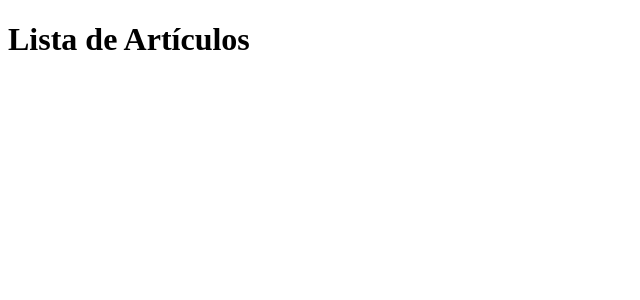
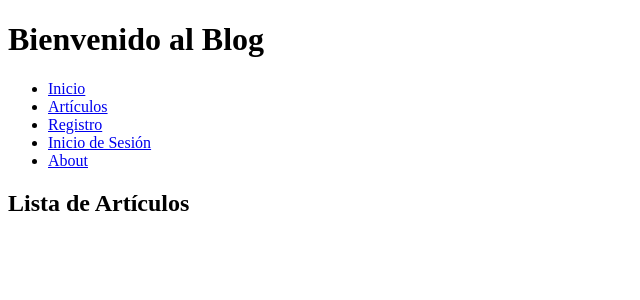
Before and after one commit to Luquidela23/Proyecto_Coderhouse_2, a Django app: template blog/templates/blog/lista_articulos.html in a window 1280 px wide. Shown: the top 300 px of the page, without its empty margins (0-640 px from the left). Run offline with Django 4.2, Linux system fonts and the light colour scheme; the template is opened without the code that fills it, so the values that code supplies are empty.

Commit message:
Cambios en lista_articulos.html y home.html para que la pagina de inicio muestre todas las opciones

```diff
--- a/blog/templates/blog/home.html
+++ b/blog/templates/blog/home.html
@@ -1,12 +1,25 @@
 <!DOCTYPE html>
-<html lang="es">
+<html lang="en">
 <head>
     <meta charset="UTF-8">
     <meta name="viewport" content="width=device-width, initial-scale=1.0">
-    <title>Inicio</title>
+    <title>{% block title %}Home{% endblock %}</title>
 </head>
 <body>
-    <h1>Bienvenido al Blog</h1>
-    <!-- Contenido de la página de inicio -->
+    <header>
+        <h1>Bienvenido al Blog</h1>
+        <nav>
+            <ul>
+                <li><a href="{% url 'home' %}">Inicio</a></li>
+                <li><a href="{% url 'lista_articulos' %}">Artículos</a></li>
+                <li><a href="{% url 'registro' %}">Registro</a></li>
+                <li><a href="{% url 'inicio_sesion' %}">Inicio de Sesión</a></li>
+                <li><a href="{% url 'about' %}">About</a></li>
+            </ul>
+        </nav>
+    </header>
+    <main>
+        {% block content %}{% endblock %}
+    </main>
 </body>
 </html>
--- a/blog/templates/blog/lista_articulos.html
+++ b/blog/templates/blog/lista_articulos.html
@@ -1,12 +1,18 @@
-<!DOCTYPE html>
-<html lang="es">
-<head>
-    <meta charset="UTF-8">
-    <meta name="viewport" content="width=device-width, initial-scale=1.0">
-    <title>Lista de Artículos</title>
-</head>
-<body>
-    <h1>Lista de Artículos</h1>
-    <!-- Mostrar la lista de artículos aquí -->
-</body>
-</html>
+
+{% extends 'home.html' %}
+
+{% block title %}Lista de Artículos{% endblock %}
+
+{% block content %}
+    <h2>Lista de Artículos</h2>
+    {% for articulo in articulos %}
+        <article>
+            <h3><a href="{% url 'detalle_articulo' articulo.id %}">{{ articulo.titulo }}</a></h3>
+            <p>{{ articulo.contenido }}</p>
+            <p>Publicado por: {{ articulo.autor }} el {{ articulo.fecha_publicacion }}</p>
+            <!-- Agrega más detalles según tus necesidades -->
+            <a href="{% url 'editar_articulo' articulo.id %}">Editar</a>
+            <a href="{% url 'eliminar_articulo' articulo.id %}">Eliminar</a>
+        </article>
+    {% endfor %}
+{% endblock %}
```
Also changed, not shown: README.md (added), blog/migrations/0001_initial.py (added), db.sqlite3 (added), perfiles/migrations/0001_initial.py (added).
